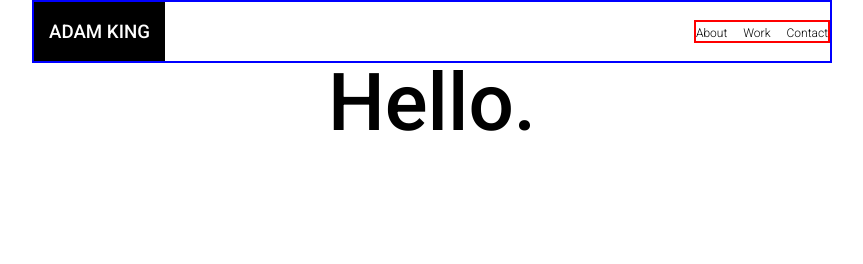
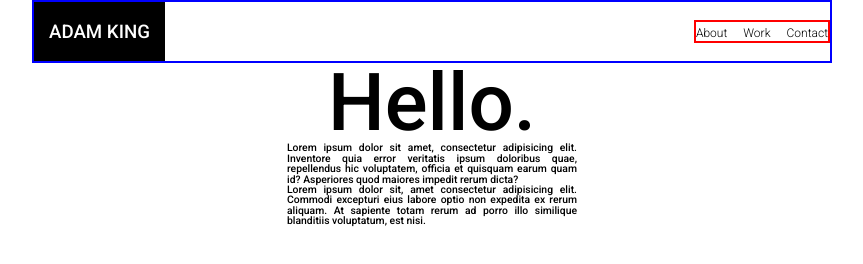
Before and after one commit to adamsubtract/Portfolio, a plain HTML site: page index.html in a window 1280 px wide. Shown: the whole page, without its empty margins (208-1071 px from the left). Drawn offline with Linux system fonts and the light colour scheme.

Commit message:
Added Lorem epsum

```diff
--- a/index.html
+++ b/index.html
@@ -31,6 +31,18 @@
       <section class="container">
         <div class="about__me">
           <h1 class="intro-hello">Hello.</h1>
+          <p>
+            Lorem ipsum dolor sit amet, consectetur adipisicing elit. Inventore
+            quia error veritatis ipsum doloribus quae, repellendus hic
+            voluptatem, officia et quisquam earum quam id? Asperiores quod
+            maiores impedit rerum dicta?
+          </p>
+          <p>
+            Lorem ipsum dolor sit, amet consectetur adipisicing elit. Commodi
+            excepturi eius labore optio non expedita ex rerum aliquam. At
+            sapiente totam rerum ad porro illo similique blanditiis voluptatum,
+            est nisi.
+          </p>
         </div>
       </section>
     </main>
```
